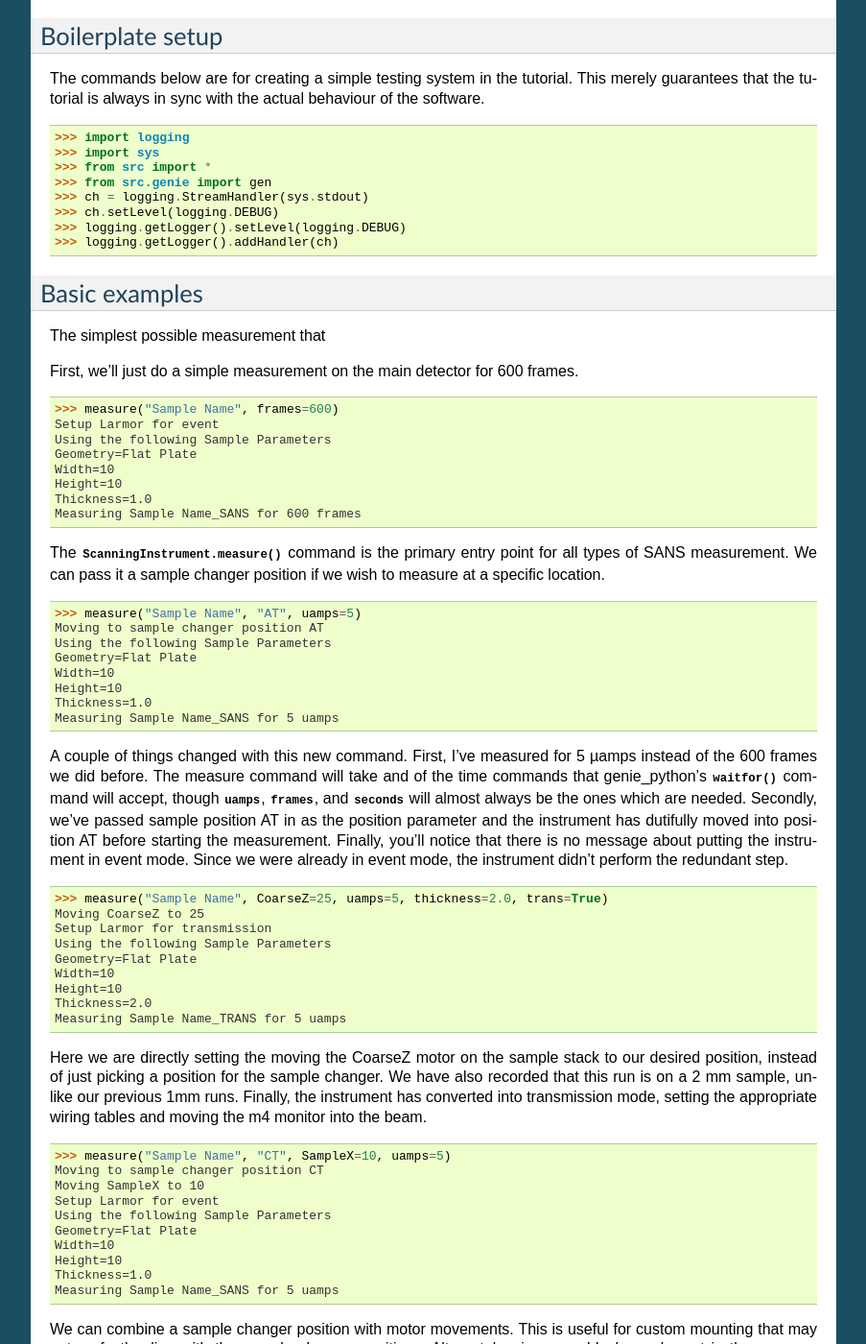
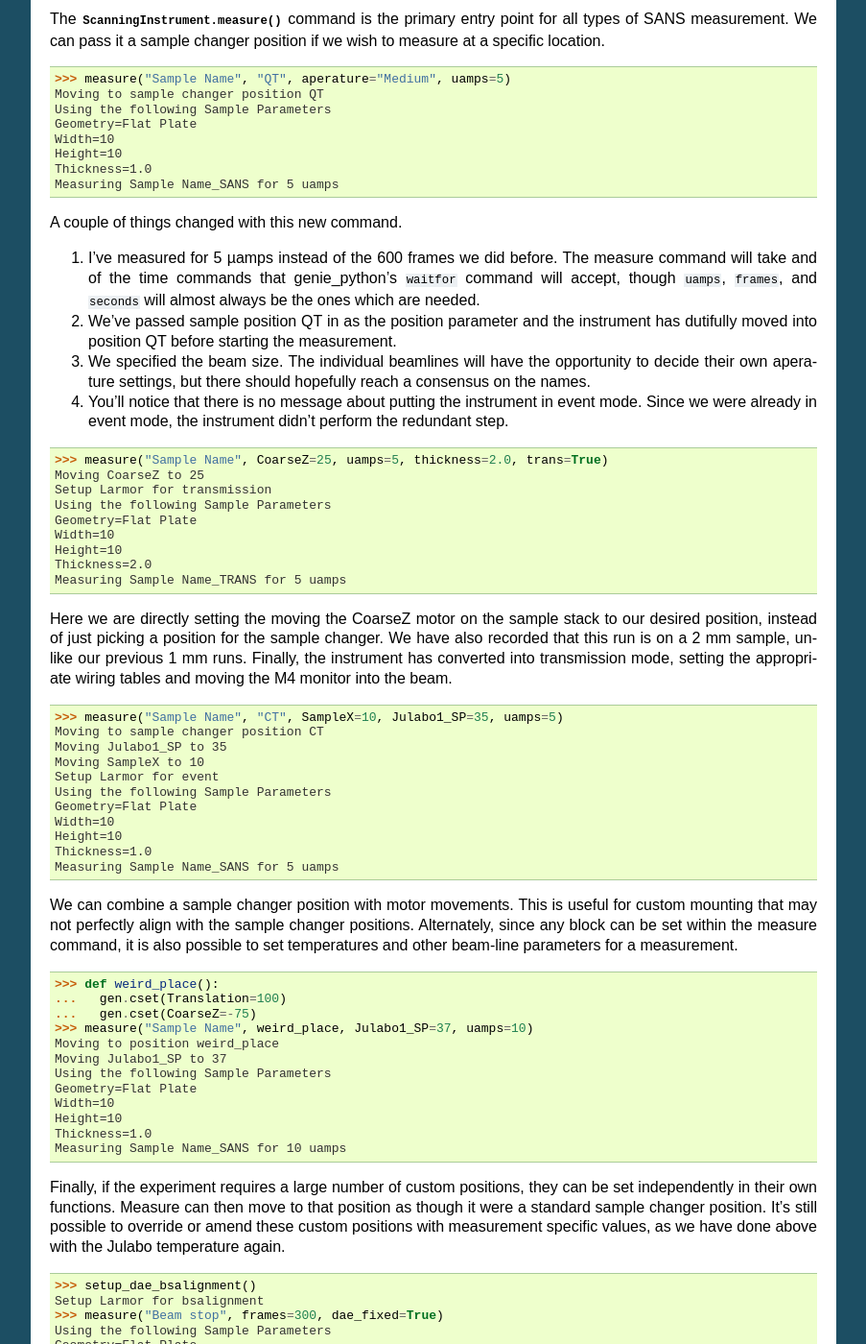
Before and after one commit to PyGenie-Scans/SansScripts, a Sphinx documentation site: the page built from doc/source/tutorial.rst, in a window 1280 px wide and 1400 px high, scrolled down 596 px. Shown: the whole window at 96% size, without its empty margins (198-1101 px from the left). Built offline with Sphinx 7.4.7, drawn with Linux system fonts in a browser that asks for light colours; some of the changed text lies outside the part shown.

Commit message:
Improve docs

```diff
--- a/doc/source/index.rst
+++ b/doc/source/index.rst
@@ -13,6 +13,10 @@
    tutorial
    reference
 
+The source is available on github_
+
+.. _github: https://github.com/PyGenie-Scans/SansScripts
+
 Indices and tables
 ==================
 
--- a/doc/source/tutorial.rst
+++ b/doc/source/tutorial.rst
@@ -6,50 +6,16 @@
 
 .. py:currentmodule:: src.Instrument
 
-
-Design Goals
-============
-
-We desire the following traits in the scripting system
-
-Universality
-------------
-
-A script written on one beamline should be able to run on *any*
-beamline, as long as the relevant physical hardware is in place.
-
-User simplicity
----------------
-
-The user should be able to perform measurements with a minimum of fuss
-or boilerplate.
-
-Composability
--------------
-
-The user should be able to combine the building blocks from this
-system and create more complicated scripts from them.  Since the
-underlying blocks are beamline independent, the final script should be
-similarly portable.
-
-Stability
----------
-
-Scripting problems should be detected as quickly as possible.  Bad
-scripts should fail immediately, not in the middle of the night when
-there's no one there to see it.
-
 Boilerplate setup
 =================
 
 The commands below are for creating a simple testing system in the
 tutorial.  This merely guarantees that the tutorial is always in sync
-with the actual behaviour of the software.
+with the actual behaviour of the software.  The tutorial proper begins
+in the next section.
 
 >>> import logging
 >>> import sys
->>> from src import *
->>> from src.genie import gen
 >>> ch = logging.StreamHandler(sys.stdout)
 >>> ch.setLevel(logging.DEBUG)
 >>> logging.getLogger().setLevel(logging.DEBUG)
@@ -58,11 +24,11 @@
 Basic examples
 ==============
 
-The simplest possible measurement that
-
 First, we'll just do a simple measurement on the main detector for 600
 frames.
 
+>>> from src import *
+>>> from src.genie import gen
 >>> measure("Sample Name", frames=600)
 Setup Larmor for event
 Using the following Sample Parameters
@@ -76,8 +42,8 @@
 point for all types of SANS measurement.  We can pass it a sample
 changer position if we wish to measure at a specific location.
 
->>> measure("Sample Name", "AT", uamps=5)
-Moving to sample changer position AT
+>>> measure("Sample Name", "QT", aperature="Medium", uamps=5)
+Moving to sample changer position QT
 Using the following Sample Parameters
 Geometry=Flat Plate
 Width=10
@@ -85,16 +51,25 @@
 Thickness=1.0
 Measuring Sample Name_SANS for 5 uamps
 
-A couple of things changed with this new command.  First, I've
-measured for 5 µamps instead of the 600 frames we did before.  The
-measure command will take and of the time commands that genie_python's
-:py:meth:`waitfor` command will accept, though :py:attr:`uamps`, :py:attr:`frames`, and :py:attr:`seconds`
-will almost always be the ones which are needed.  Secondly, we've
-passed sample position AT in as the position parameter and the
-instrument has dutifully moved into position AT before starting the
-measurement.  Finally, you'll notice that there is no message about
-putting the instrument in event mode.  Since we were already in event
-mode, the instrument didn't perform the redundant step.
+A couple of things changed with this new command.
+
+1. I've measured for 5 µamps instead of the 600 frames we did before.
+   The measure command will take and of the time commands that
+   genie_python's ``waitfor`` command will accept, though ``uamps``,
+   ``frames``, and ``seconds`` will almost always be the ones which
+   are needed.
+
+2. We've passed sample position QT in as the position parameter and
+   the instrument has dutifully moved into position QT before starting
+   the measurement.
+
+#. We specified the beam size.  The individual beamlines will have the
+   opportunity to decide their own aperature settings, but there
+   should hopefully reach a consensus on the names.
+
+#. You'll notice that there is no message about putting the instrument
+   in event mode.  Since we were already in event mode, the instrument
+   didn't perform the redundant step.
 
 >>> measure("Sample Name", CoarseZ=25, uamps=5, thickness=2.0, trans=True)
 Moving CoarseZ to 25
@@ -109,12 +84,13 @@
 Here we are directly setting the moving the CoarseZ motor on the
 sample stack to our desired position, instead of just picking a
 position for the sample changer.  We have also recorded that this run
-is on a 2 mm sample, unlike our previous 1mm runs.  Finally, the
+is on a 2 mm sample, unlike our previous 1 mm runs.  Finally, the
 instrument has converted into transmission mode, setting the
-appropriate wiring tables and moving the m4 monitor into the beam.
+appropriate wiring tables and moving the M4 monitor into the beam.
 
->>> measure("Sample Name", "CT", SampleX=10, uamps=5)
+>>> measure("Sample Name", "CT", SampleX=10, Julabo1_SP=35, uamps=5)
 Moving to sample changer position CT
+Moving Julabo1_SP to 35
 Moving SampleX to 10
 Setup Larmor for event
 Using the following Sample Parameters
@@ -126,15 +102,16 @@
 
 We can combine a sample changer position with motor movements.  This
 is useful for custom mounting that may not perfectly align with the
-sample changer positions.  Alternately, since *any* block can be set
-in the measure command, this can also be used to set temperatures and
-other sample environment parameters.
+sample changer positions.  Alternately, since any block can be set
+within the measure command, it is also possible to set temperatures
+and other beam-line parameters for a measurement.
 
 >>> def weird_place():
 ...   gen.cset(Translation=100)
 ...   gen.cset(CoarseZ=-75)
->>> measure("Sample Name", weird_place, uamps=10)
+>>> measure("Sample Name", weird_place, Julabo1_SP=37, uamps=10)
 Moving to position weird_place
+Moving Julabo1_SP to 37
 Using the following Sample Parameters
 Geometry=Flat Plate
 Width=10
@@ -145,7 +122,9 @@
 Finally, if the experiment requires a large number of custom
 positions, they can be set independently in their own functions.
 Measure can then move to that position as though it were a standard
-sample changer position.
+sample changer position.  It's still possible to override or amend
+these custom positions with measurement specific values, as we have
+done above with the Julabo temperature again.
 
 >>> setup_dae_bsalignment()
 Setup Larmor for bsalignment
@@ -166,10 +145,11 @@
 Measuring Beam stop_SANS for 300 frames
 
 By default, when taking a sans measurement, the
-:py:meth:`ScanningInstrument.measure` function puts the instrument in
-event mode.  Similarly, trans measurements are always in transmission
-mode.  Setting the dae_fixed property to ``True`` ignores the default
-mode and maintains whatever mode the instrument is currently in.
+:py:meth:`ScanningInstrument.measure` function puts the instrument
+into event mode.  Similarly, trans measurements are always in
+transmission mode.  Setting the ``dae_fixed`` property to ``True`` ignores
+the default mode and maintains whatever mode the instrument is
+currently in.
 
 Automated script checking
 =========================
@@ -232,10 +212,11 @@
 Large script handling
 =====================
 
-The :py:meth:`ScanningInstrument.measure_file` function allows the user to define everything in an
-CSV file with excel and then run it through python.
+.. py:currentmodule:: src.Instrument
 
-For the example below, test.csv looks like
+The :py:meth:`ScanningInstrument.measure_file` function allows the
+user to define everything in a CSV file with excel and then run it
+through python.
 
 .. csv-table:: test.csv
   :file: ../../tests/test.csv
@@ -249,10 +230,10 @@
 The particular keyword argument to the
 :py:meth:`ScanningInstrument.measure` function is given in the header
 on the first line of the file.  Each subsequent line represents a
-single run and the value of each cell in the line is the value of that
-keyword argument for the header.  If an argument is left blank, then
-the keyword's default value is used.  The boolean values True and
-False are case insensitive, but all other strings retain their case.
+single run with the parameters given in the columns of that row.  If
+an argument is left blank, then the keyword's default value is used.
+The boolean values ``True`` and ``False`` are case insensitive, but all other
+strings retain their case.
 
 .. csv-table:: bad_julabo.csv
   :file: ../../tests/bad_julabo.csv
@@ -266,9 +247,11 @@
 .. py:currentmodule:: src.Util
 
 Each CSV file is run through the :py:func:`user_script`
-function, so the script will be checked for errors before being run.
+function defined `above`__, so the script will be checked for errors before being run.
 In the example above, the user set the column header to "Julabo", but
 the actual block name is "Julabo1_SP".
+
+__ `Automated script checking`_
 
 If we fix the script file
 
@@ -332,7 +315,7 @@
 ==============
 
 >>> gen.reset_mock()
->>> measure("Test", "BT", uamps=15)
+>>> measure("Test", "BT", aperature="Medium", uamps=15)
 Moving to sample changer position BT
 Setup Larmor for event
 Using the following Sample Parameters
@@ -379,25 +361,16 @@
 
 That's quite a few commands, so it's worth running through them.
 
-  2
-    Ensure that the instrument is ready to start a measurement
-  3-6
-    Check that the detector is on
-  7
-    Move the sample into position
-  8-20
-    Put the instrument in event mode
-  21-23
-    Move the M4 transmission monitor out of the beam
-  24
-    Set the sample thickness
-  25
-    Print and log the sample parameters
-  26
-    Set the sample title
-  27
-    Start the measurement.
-  28
-    Wait the requested time
-  29
-    Stop the measurement.
+:2: Ensure that the instrument is ready to start a measurement
+:3-6: Check that the detector is on
+:7: Move the sample into position
+:8-19: Put the instrument in event mode
+:20: Set the upstream slits
+:21: Move the M4 transmission monitor out of the beam
+:22: Let motors finish moving.
+:23: Set the sample thickness
+:24: Print and log the sample parameters
+:25: Set the sample title
+:26: Start the measurement.
+:27: Wait the requested time
+:28: Stop the measurement.
```
Also changed, not shown: other parts of doc/source/tutorial.rst (+1 -2 lines), 2 other files.
